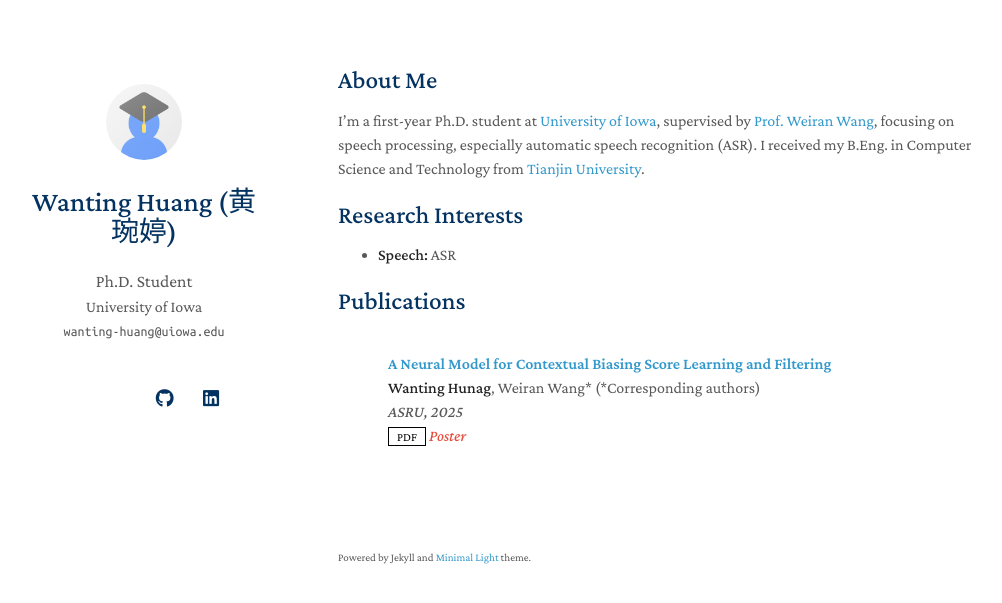
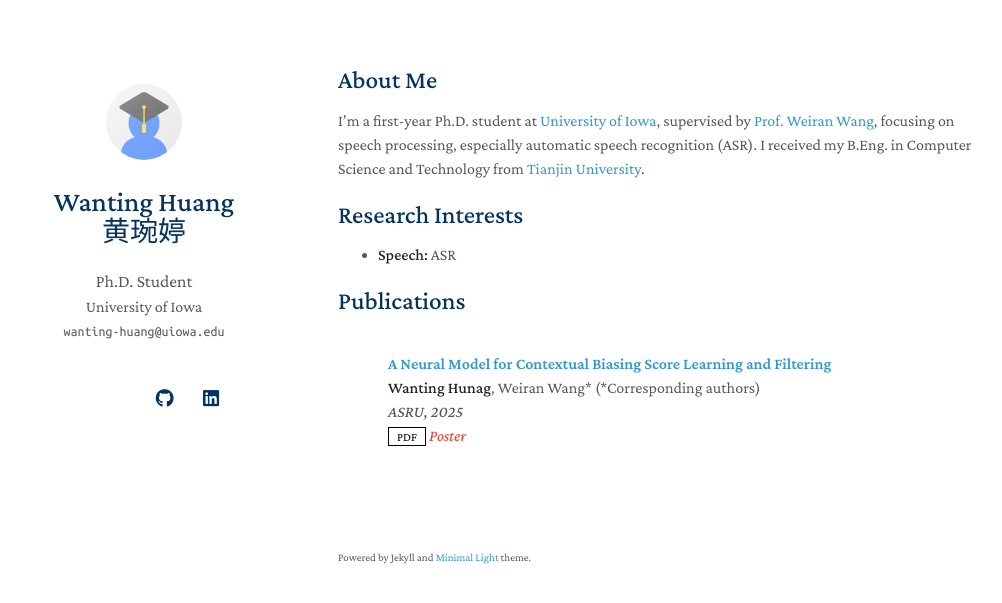
Before and after one commit to Huangwting/Huangwting.github.io, a Jekyll site: the page built from index.md, in a window 1280 px wide. Shown: the top 603 px of the page, without its empty margins (132-1134 px from the left). Built offline with Jekyll 4.4.1, drawn with Linux system fonts in a browser that asks for light colours; a style sheet for code colours, icons or effects is not loaded; our own code applies the rules of GitHub Pages for plain Markdown files.

Commit message:
Update title formatting in _config.yml

```diff
--- a/_config.yml
+++ b/_config.yml
@@ -1,5 +1,5 @@
 # Basic Information
-title: Wanting Huang (黄琬婷)
+title: "Wanting Huang<br><span class='cn-name'>黄琬婷</span>"
 position: Ph.D. Student
 affiliation: University of Iowa
 email: wanting-huang@uiowa.edu
```
